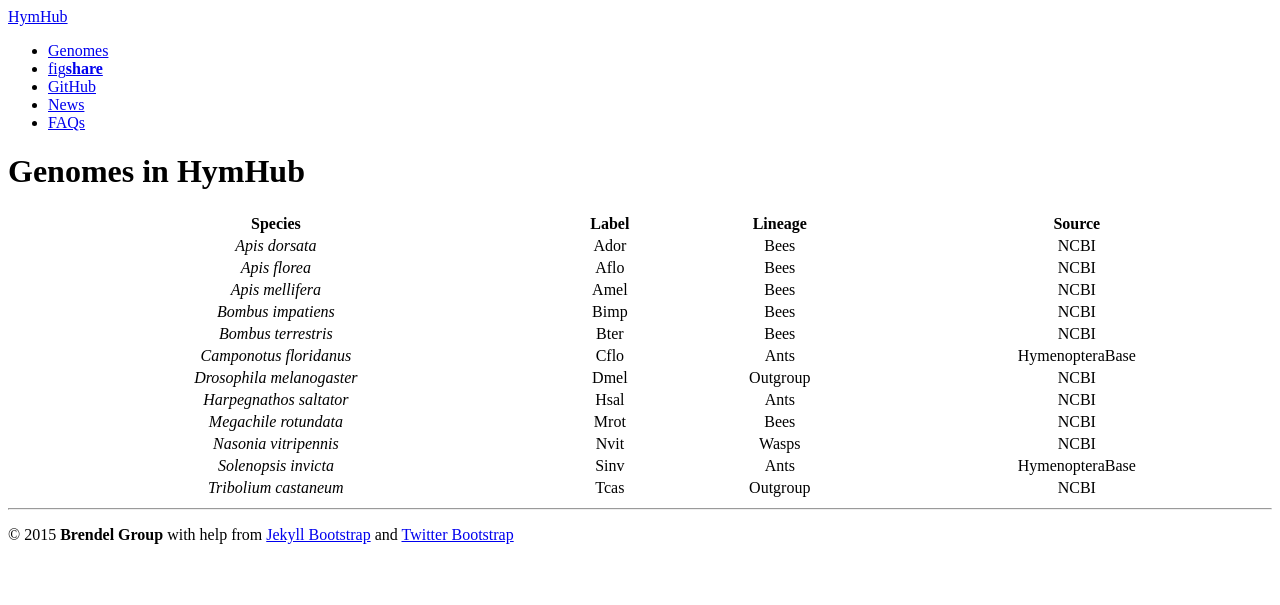
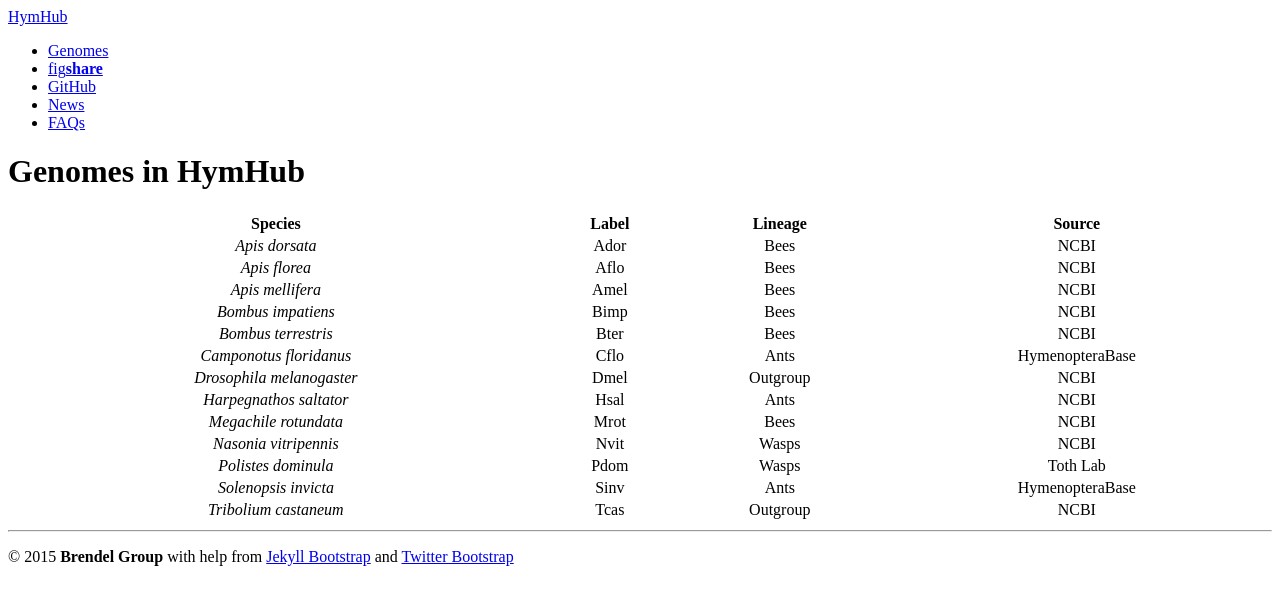
Before and after one commit to BrendelGroup/HymHub, a Jekyll site: the page built from genomes.md, in a window 1280 px wide. Shown: the top 605 px of the page. Built offline with Jekyll 4.4.1, drawn with Linux system fonts in a browser that asks for light colours.

Commit message:
Added Pdom

```diff
--- a/genomes.md
+++ b/genomes.md
@@ -25,5 +25,6 @@ table
 | *Harpegnathos saltator*    |    Hsal   |    Ants     |        NCBI          |
 |   *Megachile rotundata*    |    Mrot   |    Bees     |        NCBI          |
 |   *Nasonia vitripennis*    |    Nvit   |   Wasps     |        NCBI          |
+|   *Polistes dominula*      |    Pdom   |   Wasps     |      Toth Lab        |
 |   *Solenopsis invicta*     |    Sinv   |    Ants     |     HymenopteraBase  |
 |  *Tribolium castaneum*     |    Tcas   |  Outgroup   |        NCBI          |
```
